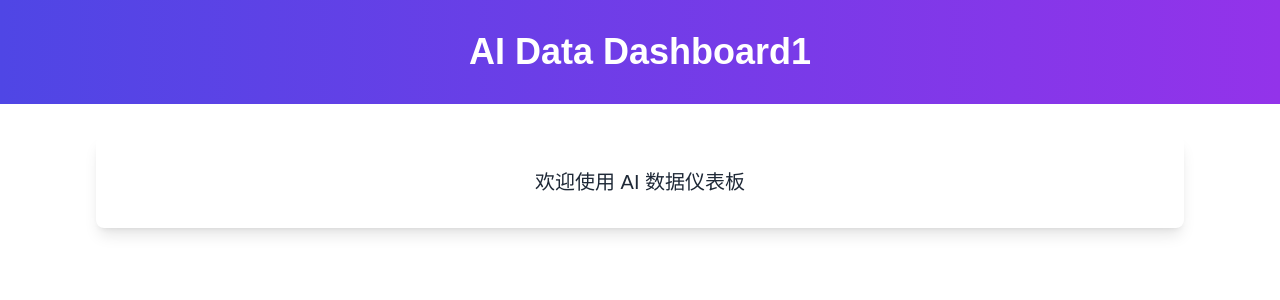
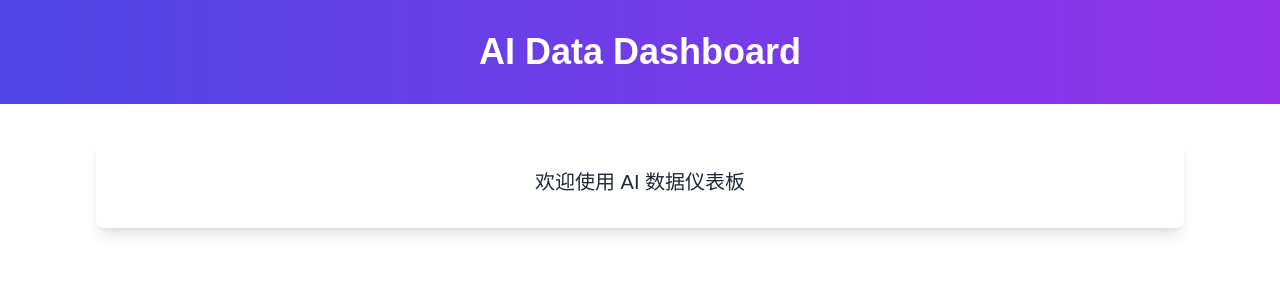
Before and after one commit to Constantine1916/ai-data-dashboard, a Next.js app in the folder apps/web/: page / in a window 1280 px wide. Shown: the top 300 px of the page. Built offline with nearby package versions, Linux system fonts and the light colour scheme.

Commit message:
fix: correct header title in Home component

```diff
--- a/apps/web/app/page.tsx
+++ b/apps/web/app/page.tsx
@@ -2,7 +2,7 @@ export default function Home() {
   return (
     <div className="min-h-screen flex flex-col">
       <header className="bg-gradient-to-r from-indigo-600 to-purple-600 text-white py-8 text-center">
-        <h1 className="text-4xl font-semibold m-0">AI Data Dashboard1</h1>
+        <h1 className="text-4xl font-semibold m-0">AI Data Dashboard</h1>
       </header>
       <main className="flex-1 p-8 max-w-6xl mx-auto w-full">
         <div className="bg-white rounded-lg p-8 shadow-lg">
```
